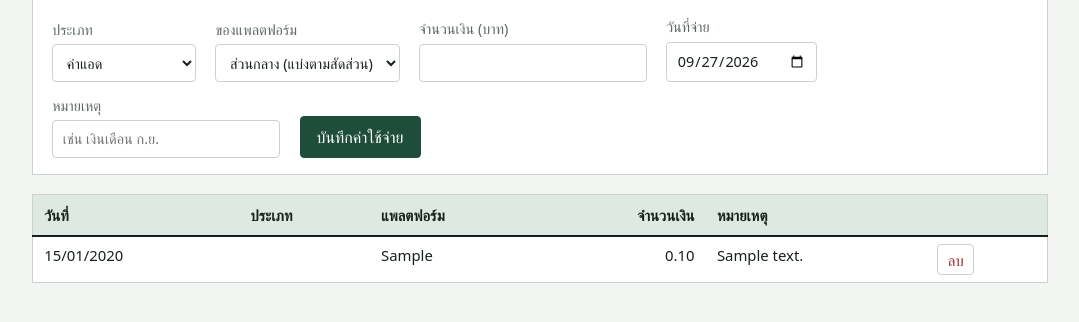
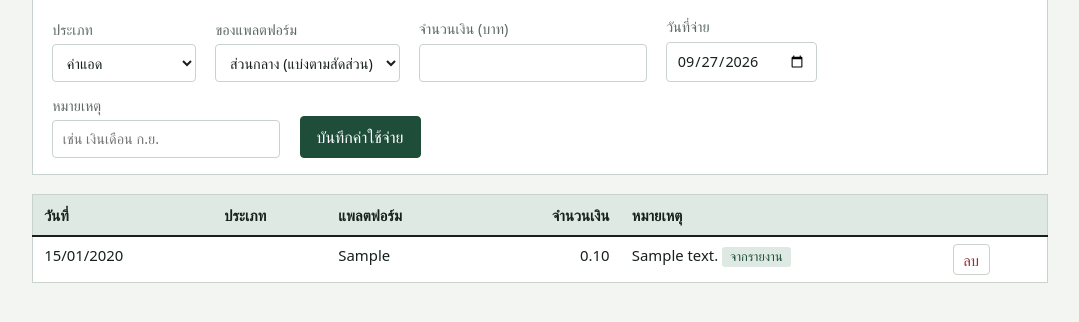
Before and after one commit to nattyait/pananchita-profit, a FastAPI app: page /expenses in a window 1280 px wide. Shown: the part 210-532 px from the top of the page, without its empty margins (100-1179 px from the left). Run offline with FastAPI, Linux system fonts and the light colour scheme; tables that the repository leaves empty hold one stand-in row (values such as "Sample post"); parts of the project's set-up code (start-up, migrations or seed data) failed here and were passed over; some web fonts are replaced.

Commit message:
Enhance expense row with source reference display
Added a conditional tag to display source reference for imported expenses.

```diff
--- a/app/web/templates/expenses.html
+++ b/app/web/templates/expenses.html
@@ -12,7 +12,7 @@
 </form>
 {% if rows %}
 <table class="grid"><tr><th>วันที่</th><th>ประเภท</th><th>แพลตฟอร์ม</th><th class="n">จำนวนเงิน</th><th>หมายเหตุ</th><th></th></tr>
-{% for r in rows %}<tr><td>{{ r.incurred_on.strftime('%d/%m/%Y') }}</td><td>{{ dict(EXPENSE_KINDS)[r.kind] }}</td><td>{{ 'ส่วนกลาง' if r.platform == SHARED else r.platform }}</td><td class="n">{{ r.amount|baht }}</td><td>{{ r.note }}</td>
+{% for r in rows %}<tr><td>{{ r.incurred_on.strftime('%d/%m/%Y') }}</td><td>{{ dict(EXPENSE_KINDS)[r.kind] }}</td><td>{{ 'ส่วนกลาง' if r.platform == SHARED else r.platform }}</td><td class="n">{{ r.amount|baht }}</td><td>{{ r.note }}{% if r.source_ref %} <span class="tag imported">จากรายงาน</span>{% endif %}</td>
 <td><form method="post" action="/expenses/{{ r.id }}/delete" onsubmit="return confirm('ลบรายการนี้?')"><button class="danger" type="submit">ลบ</button></form></td></tr>{% endfor %}</table>
 {% else %}<div class="empty">ยังไม่มีค่าใช้จ่าย — เพิ่มรายการแรกด้านบน</div>{% endif %}
 {% endblock %}
```
